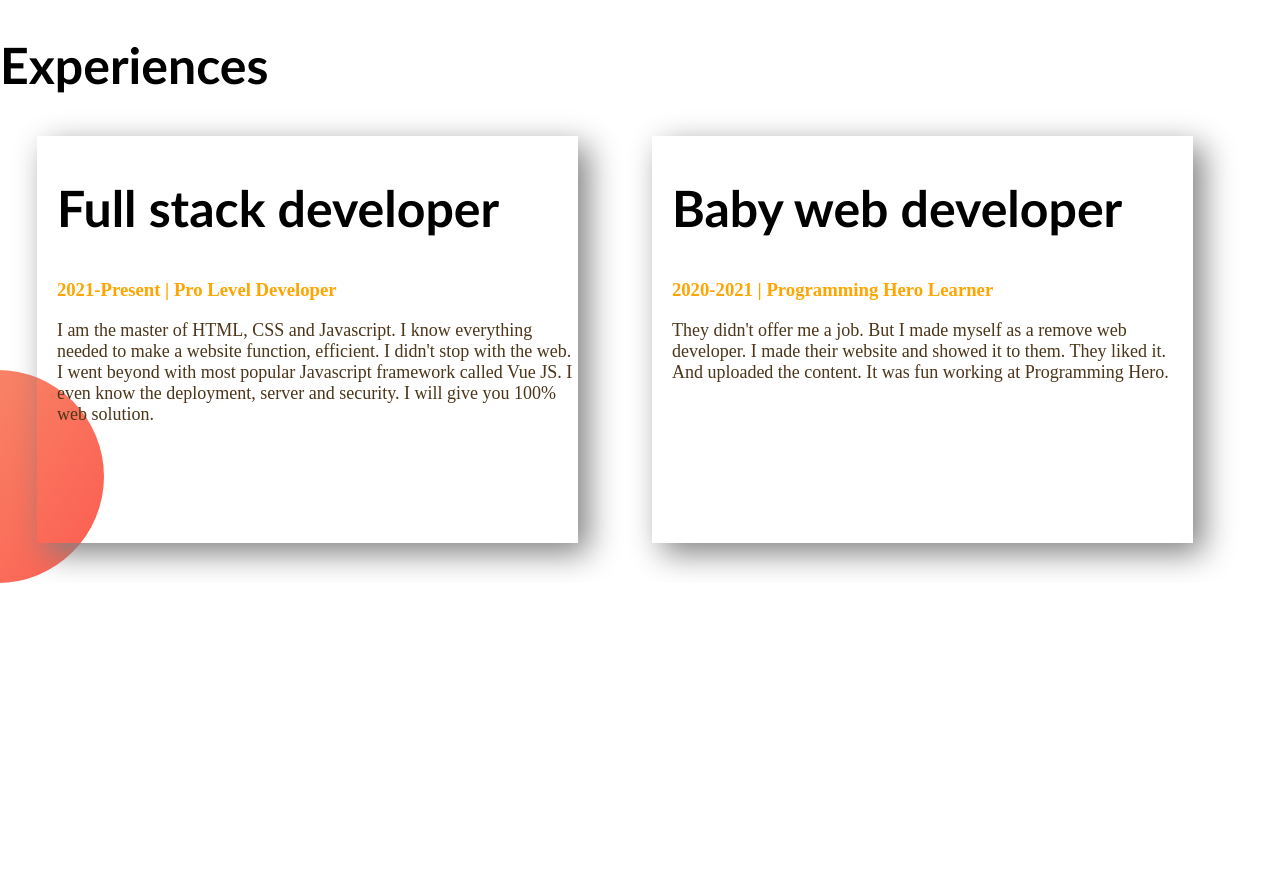
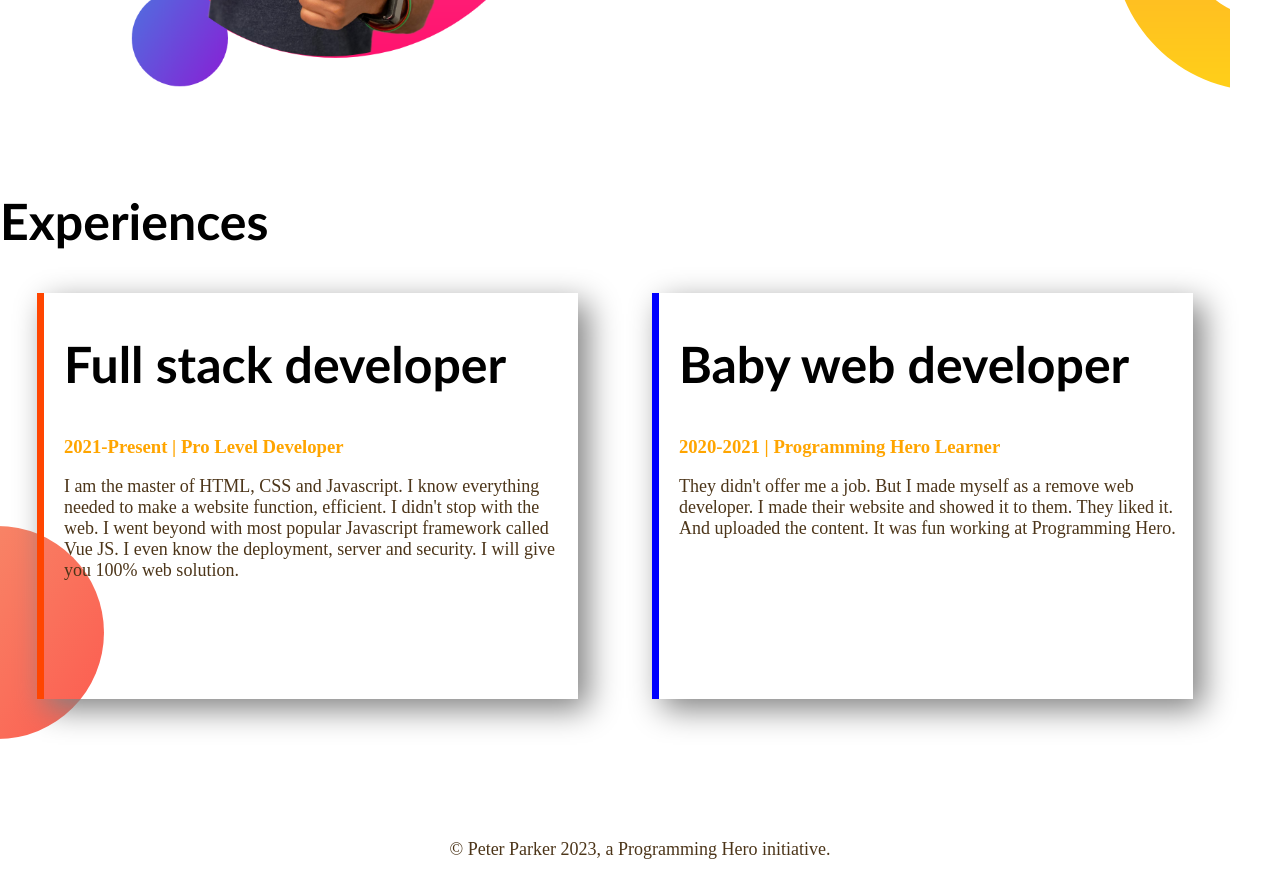
Before and after one commit to Majharul-Munna/developers-portfolio, a plain HTML site: page index.html in a window 1280 px wide. Shown: the part 1040-1918 px from the top of the page. Before the commit the page ends 1623 px from the top, so only its background shows below. Drawn offline with Linux system fonts and the light colour scheme.

Commit message:
commit last

```diff
--- a/index.html
+++ b/index.html
@@ -39,12 +39,12 @@
     <section class="exp">
         <h1> Experiences </h1>
         <div class="dev">
-            <div class="dev-width">
+            <div id="full-dev" class="dev-width">
                 <h1>Full stack developer </h1>
                 <h3 class="orange">2021-Present | Pro Level Developer</h3>
                 <p>I am the master of HTML, CSS and Javascript. I know everything needed to make a website function, efficient. I didn't stop with the web. I went beyond with most popular Javascript framework called Vue JS. I even know the deployment, server and security. I will give you 100% web solution.</p>
               </div>
-              <div class="dev-width">
+              <div id="baby-dev" class="dev-width">
                 <h1> Baby web developer </h1>
                 <h3 class="orange">2020-2021 | Programming Hero Learner</h3>
                 <p>They didn't offer me a job. But I made myself as a remove web developer. I made their website and showed it to them. They liked it. And uploaded the content. It was fun working at Programming Hero.</p>
@@ -52,4 +52,7 @@
         </div>
     </section>
 </body>
+<footer>
+    <p>© Peter Parker 2023, a Programming Hero initiative.</p>
+</footer>
 </html>
--- a/style.css
+++ b/style.css
@@ -37,7 +37,7 @@ section{
 .top-banner{
     background-image: url(images/top-banner.png);
     background-repeat: no-repeat;
-    margin-bottom: 52px;
+    margin-bottom: 150px;
     display: flex;
 }
 .dream-bg{
@@ -45,17 +45,19 @@ section{
     background-repeat: no-repeat;
     background-position: right bottom;
     display: flex;
+    margin-top: 100px;
 }
 .exp{
     background-image: url(images/exp-bg.png);
     background-repeat: no-repeat;
     background-position:left bottom;
+    margin-bottom: 100px;
+    margin-top: 100px;
 }
+
 .dev{
     display: flex;
-}
-.exp{
-    margin-left: px;
+
 }
 .dev-width{
     width: 45%;
@@ -66,3 +68,13 @@ section{
     padding-bottom: 100px;
     box-shadow: 10px 10px 30px gray;
 }
+#full-dev{
+    border-left: 7px solid orangered;
+}
+#baby-dev{
+    border-left: 7px solid blue;
+}
+
+    footer p{
+        text-align: center;
+    }
```
